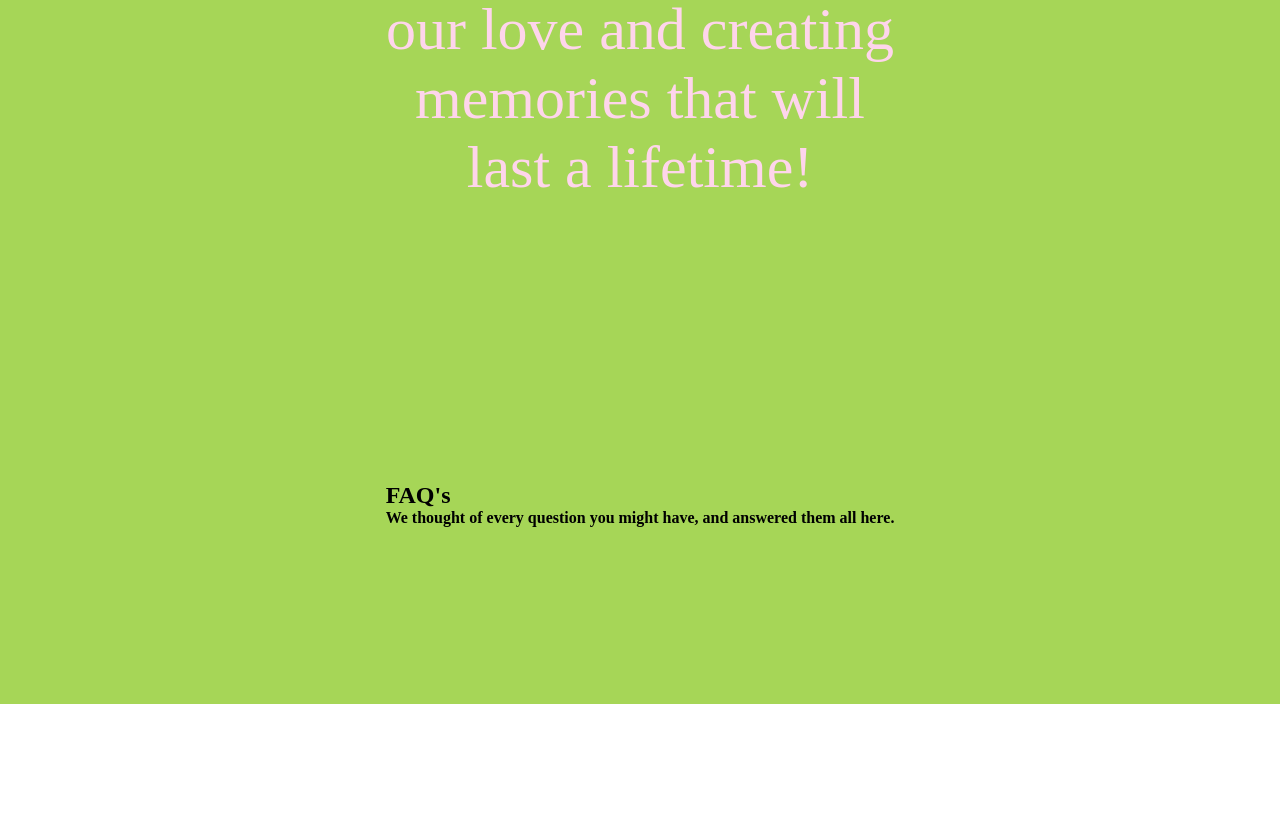
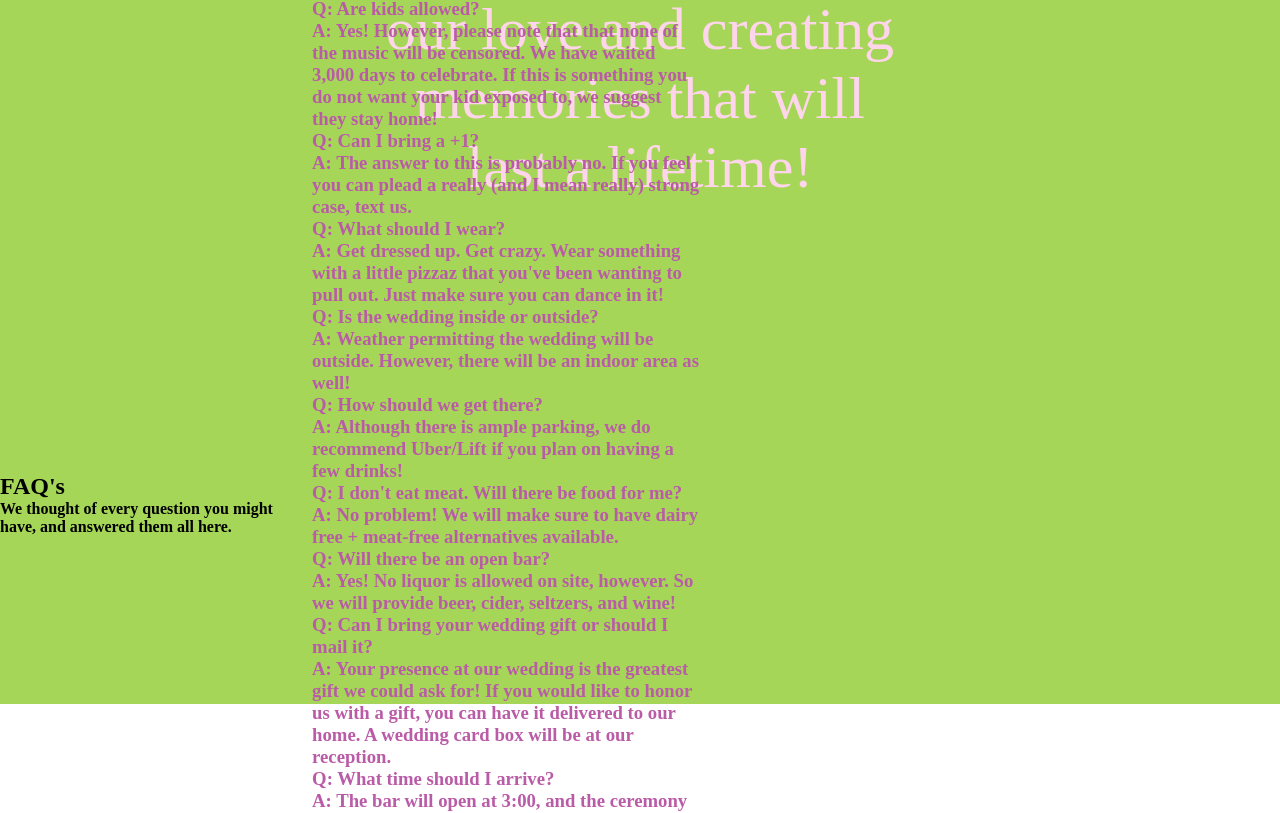
Before and after one commit to MarcoTaco/mb-wedding-site2.0, a React (Create React App) app: page / in a window 1280 px wide. Shown: the part 2616-3429 px from the top of the page. Before the commit the page ends 3320 px from the top, so only its background shows below. Built offline with nearby package versions, Linux system fonts and the light colour scheme.

Commit message:
working on faq page

```diff
--- a/src/components/FaqQuestion.tsx
+++ b/src/components/FaqQuestion.tsx
@@ -1,4 +1,5 @@
 import React from "react";
+import "../styles/FaqQuestion.css";
 
 interface FaqQuestionProps {
     question: string;
@@ -9,10 +10,10 @@ function FaqQuestion({question, answer}: FaqQuestionProps){
     return(
         <div className="faq-question">
             <div className="question">
-
+                <h3><strong>Q: </strong> {question}</h3>
             </div>
             <div className="answer">
-
+                <h3><strong>A: </strong> {answer}</h3>
             </div>
         </div>
     );
--- a/src/pages/FaqPage.tsx
+++ b/src/pages/FaqPage.tsx
@@ -1,16 +1,47 @@
 import React from "react";
 import "../styles/FaqPage.css";
+import FaqQuestion from "../components/FaqQuestion";
 
 function FaqPage(){
     return(
         <div className="faq-main">
             <div className="faq-section">
-                <div className="faqs">
+                <div className="faqs-header">
                     <h2>FAQ's</h2>
                     <h4>We thought of every question you might have, and answered them all here.</h4>
                 </div>
+                <div className="questions-answers">
+                    <FaqQuestion question="Are kids allowed?" answer="Yes! However, please note that that none of the music will be
+                        censored. We have waited 3,000 days to celebrate. If this is something you do not want your kid exposed to, we
+                        suggest they stay home!" />
+                    <FaqQuestion question="Can I bring a +1?" answer="The answer to this is probably no. If you feel you can plead a really
+                        (and I mean really) strong case, text us." />
+                    <FaqQuestion question="What should I wear?" answer="Get dressed up. Get crazy. Wear something with a little pizzaz
+                        that you've been wanting to pull out. Just make sure you can dance in it!" />
+                    <FaqQuestion question="Is the wedding inside or outside?" answer="Weather permitting the wedding will be outside. However,
+                        there will be an indoor area as well!" />
+                    <FaqQuestion question="How should we get there?" answer="Although there is ample parking, we do recommend Uber/Lift if you plan on
+                        having a few drinks!" />
+                    <FaqQuestion question="I don't eat meat.  Will there be food for me?" answer="No problem! We will make sure to have dairy free +
+                        meat-free alternatives available." />
+                    <FaqQuestion question="Will there be an open bar?" answer="Yes!  No liquor is allowed on site, however.  So we will provide beer, cider,
+                        seltzers, and wine!" />
+                    <FaqQuestion question="Can I bring your wedding gift or should I mail it?" answer="Your presence at our wedding is the greatest gift we could ask
+                        for! If you would like to honor us with a gift, you can have it delivered to our home. A wedding card
+                        box will be at our reception." />
+                    <FaqQuestion question="What time should I arrive?" answer="The bar will open at 3:00, and the ceremony will begin at 3:30. If you are late, you will not be
+                        permitted to enter the ceremony as to not disrupt. Please do not be late. " />
+                    <FaqQuestion question="What time will you reception end?" answer="Our reception will end around 10 PM. " />
+                    <FaqQuestion question="Can you suggest things to do while I'm in town?" answer="Brittany has a spreadsheet for that.
+                        Send her your email and she can add you to it!" />
+                </div>
                 <div className="img-section">
+                    <div className="first-img">
 
+                    </div>
+                    <div className="second-img">
+
+                    </div>
                 </div>
             </div>
         </div>
--- /dev/null
+++ b/src/styles/FaqQuestion.css
@@ -0,0 +1,8 @@
+.faq-question{
+    width: 40%;
+    display: flex;
+    flex-direction: column;
+}
+.question, .answer{
+    color: #BA5BA7;
+}
```
